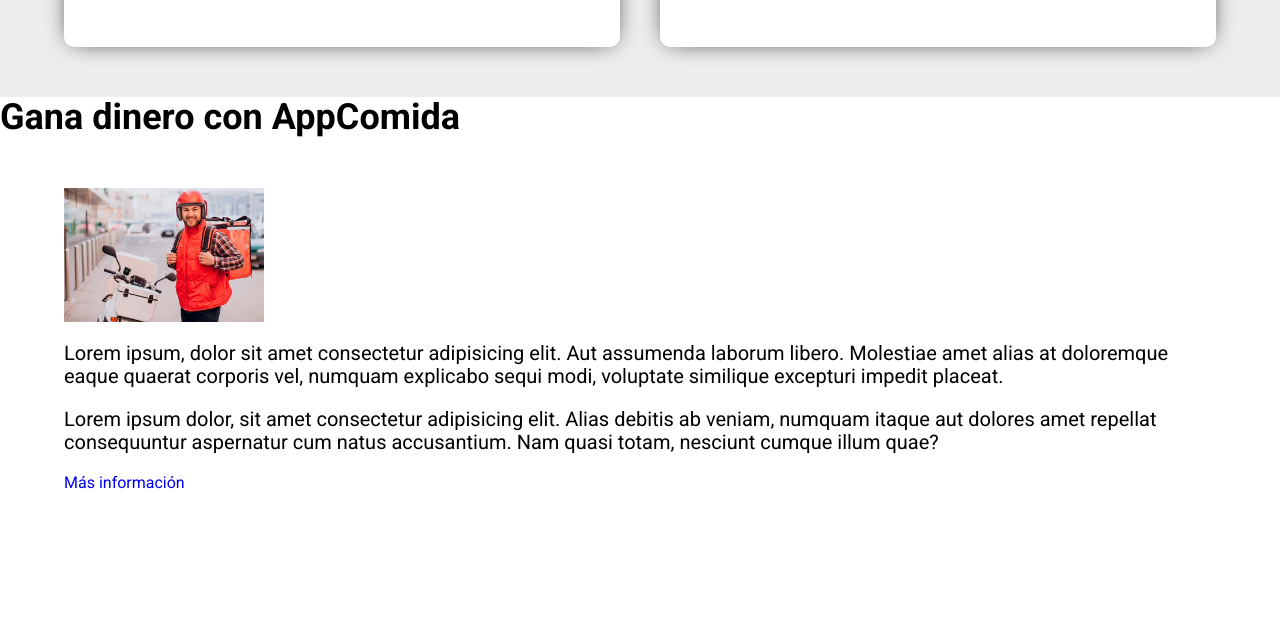
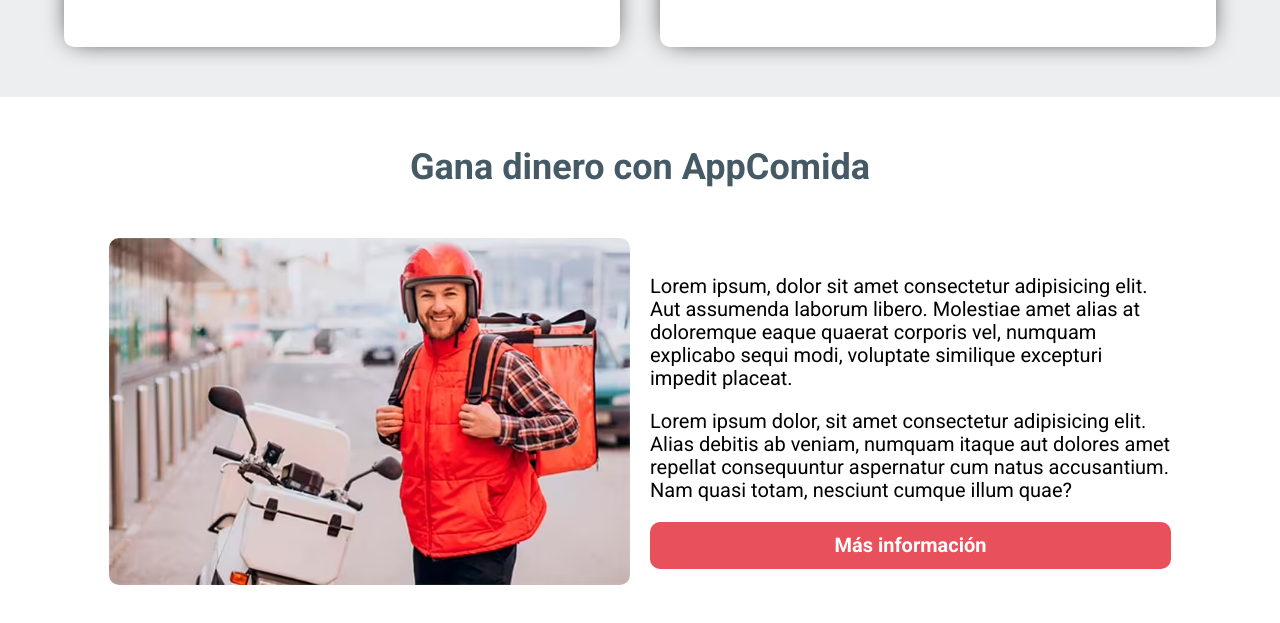
Before and after one commit to JosueP0721/Proyecto--delivery, a website: page index.html in a window 1280 px wide. Shown: the part 4238-4861 px from the top of the page. Before the commit the page ends 4730 px from the top, so only its background shows below. Drawn offline with Linux system fonts and the light colour scheme.

Commit message:
trabajar img

```diff
--- a/index.html
+++ b/index.html
@@ -408,7 +408,7 @@
             <picture class="trabajar__imagen">
                 <source srcset="build/img/repartidor.avif" type="image/avif">
                 <source srcset="build/img/repartidor.webp" type="image/webp">
-                <img loading="lazy" width="200" height="300" src="build/img/repartidor.jpg" alt="imagen repartidor">
+                <img class="trabajar__img loading="lazy" width="200" height="300" src="build/img/repartidor.jpg" alt="imagen repartidor">
             </picture>
             <div class="trabajar__texto">
                 <p>Lorem ipsum, dolor sit amet consectetur adipisicing elit. Aut assumenda laborum libero. Molestiae
--- a/src/scss/layout/_index.scss
+++ b/src/scss/layout/_index.scss
@@ -3,3 +3,4 @@
 @forward 'pasos';
 @forward 'testimoniales';
 @forward 'favoritos';
+@forward 'trabajo';
--- /dev/null
+++ b/src/scss/layout/_trabajo.scss
@@ -0,0 +1,36 @@
+@use 'base/variables' as v;
+@use 'base/mixins' as m;
+
+.trabajar {
+    padding: 5rem;
+    &__heading {
+        text-align: center;
+        color: v.$secundario;
+    }
+    &__contenido {
+        display: flex;
+        flex-direction: column;
+        gap: 4rem;
+        align-items: center;
+        @include m.tablet {
+            @include m.grid(2, 2rem)
+        }
+    }
+    &__imagen {
+        border-radius: 1rem;
+        overflow: hidden;
+    }
+    &__img {
+        width: 100%;
+    }
+    &__texto {
+        text-align: center;
+        font-size: 1.6rem;
+        @include m.tablet {
+            text-align: left
+        }
+    }
+    &__boton {
+        @include m.boton(v.$primario, v.$blanco);
+    }
+}
```
Also changed, not shown: build/css/app.css, 1 other file.
